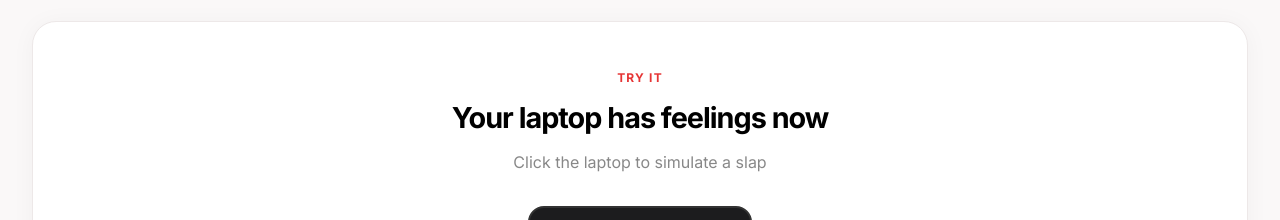
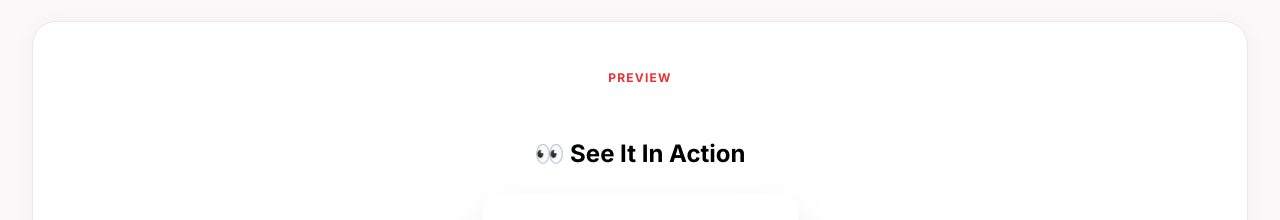
Before and after one commit to mohammedimran2901/slapwindows-landing, a Next.js app: page / in a window 1280 px wide. Shown: the part 1163-1383 px from the top of the page. Built offline with nearby package versions, Linux system fonts and the light colour scheme; grey boxes are pictures that could not be loaded.

Commit message:
Video add

```diff
--- a/app/page.tsx
+++ b/app/page.tsx
@@ -246,6 +246,42 @@ export default function Home() {
           <p className="text-xs text-[#aaa] mt-4 font-medium">
             Windows 10/11 · Microphone required · One-time payment
           </p>
+        </section>
+
+        {/* VIDEO PREVIEW */}
+        <section
+          className="px-4 sm:px-8 py-8 sm:py-12"
+          style={{ borderBottom: "1px solid #ede8e8" }}
+        >
+          <div
+            className="py-10 sm:py-12 rounded-3xl"
+            style={{
+              background: "#fff",
+              border: "1px solid #ede8e8",
+              boxShadow: "0 2px 24px rgba(0,0,0,0.04)",
+            }}
+          >
+            <p className="text-xs font-bold text-[#e63535] tracking-widest uppercase mb-3 text-center">
+              Preview
+            </p>
+
+            <section className="w-full flex flex-col items-center px-4 py-10">
+              <h2 className="text-2xl font-bold text-center mb-6">
+                👀 See It In Action
+              </h2>
+
+              {/* Shorts = Vertical Video */}
+              <div className="relative w-70 h-125 sm:w-78.75 sm:h-140 rounded-2xl overflow-hidden shadow-2xl">
+                <iframe
+                  className="absolute top-0 left-0 w-full h-full"
+                  src="https://www.youtube.com/embed/KqsnOdI2EM4"
+                  title="SlapWindows Demo"
+                  allow="accelerometer; autoplay; clipboard-write; encrypted-media; gyroscope; picture-in-picture"
+                  allowFullScreen
+                />
+              </div>
+            </section>
+          </div>
         </section>
 
         {/* DEMO */}
```
